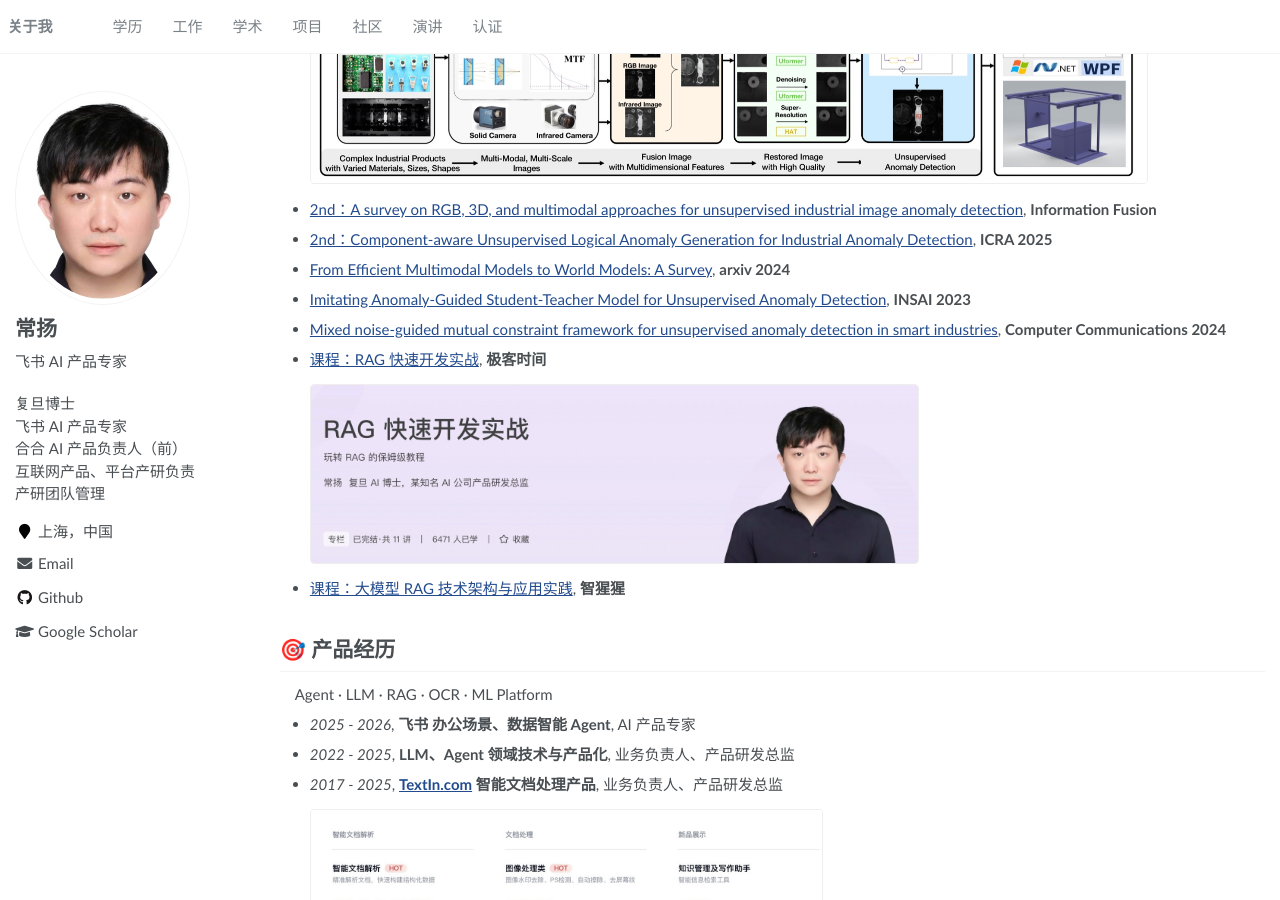
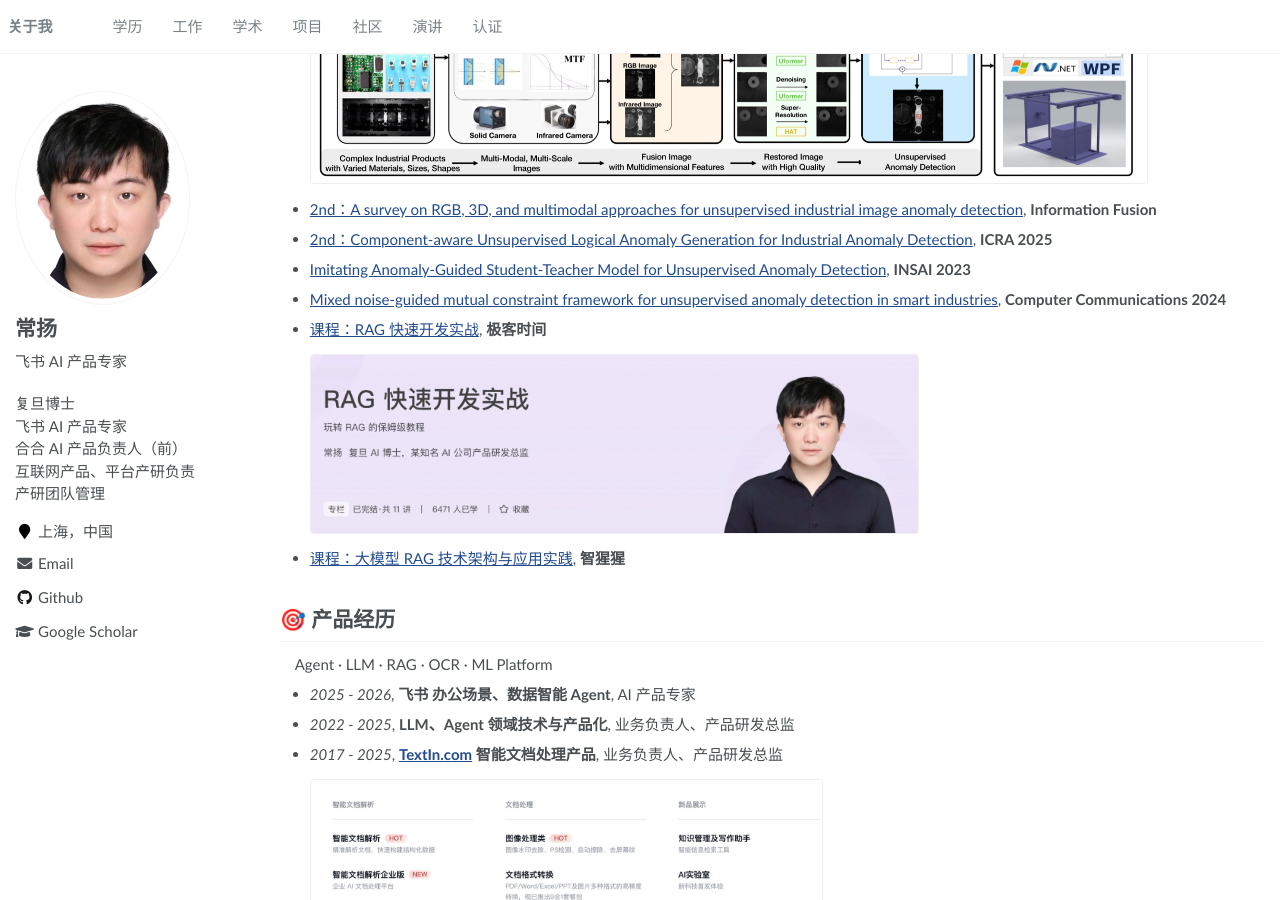
Before and after one commit to yangchangcy/yangchangcy.github.io, a Jekyll site: the page built from _pages/about.md, in a window 1280 px wide and 900 px high, scrolled down 1349 px. Built offline with Jekyll 4.4.1, drawn with Linux system fonts in a browser that asks for light colours.

Commit message:
学术论文删除 arxiv 2024 From Efficient Multimodal Models to World Models 一条
Co-Authored-By: Claude Opus 4.8 (1M context) <noreply@anthropic.com>

```diff
--- a/_pages/about.md
+++ b/_pages/about.md
@@ -57,8 +57,6 @@ redirect_from:
 - [2nd：A survey on RGB, 3D, and multimodal approaches for unsupervised industrial image anomaly detection](https://arxiv.org/pdf/2410.21982), **Information Fusion**
 
 - [2nd：Component-aware Unsupervised Logical Anomaly Generation for Industrial Anomaly Detection](https://arxiv.org/pdf/2502.11712), **ICRA 2025**
-
-- [From Efficient Multimodal Models to World Models: A Survey](https://arxiv.org/pdf/2407.00118), **arxiv 2024**
 
 - [Imitating Anomaly-Guided Student-Teacher Model for Unsupervised Anomaly Detection](https://www.computer.org/csdl/proceedings-article/insai/2023/446600a166/26VnhQwhNiE), **INSAI 2023**
 
```
